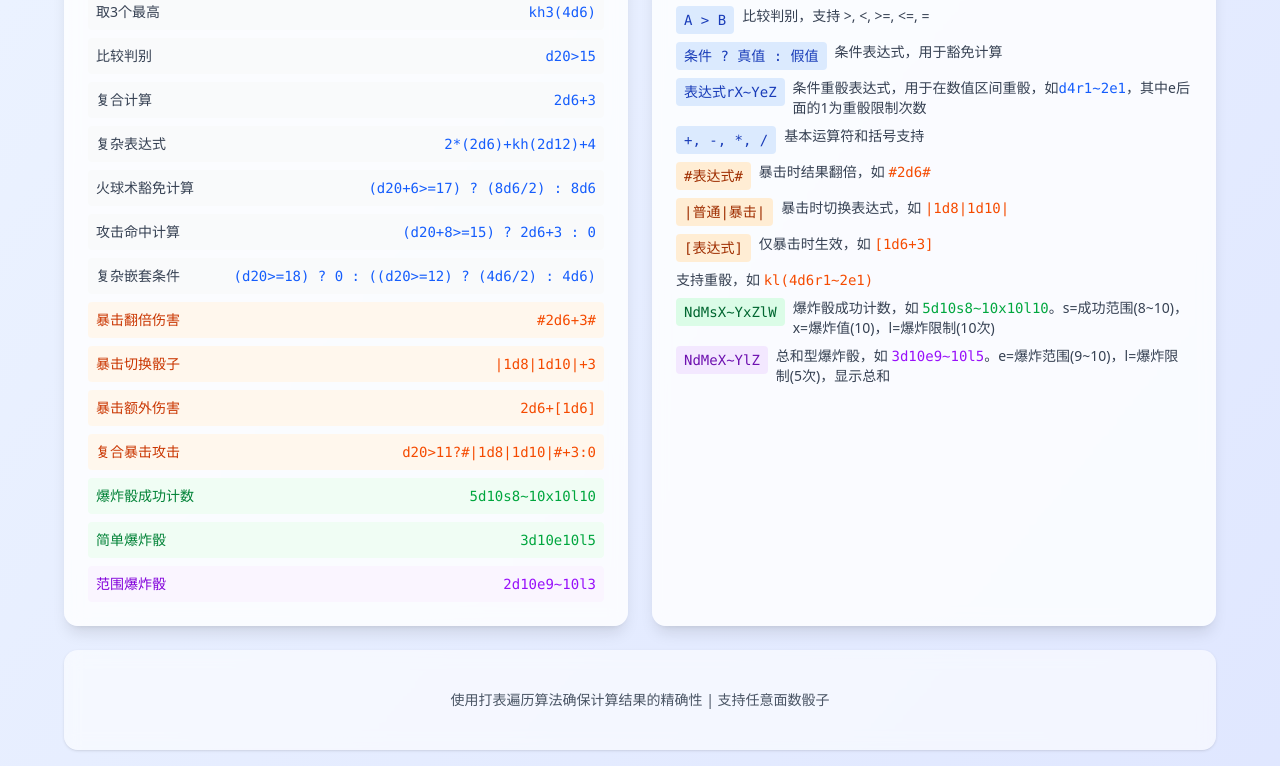
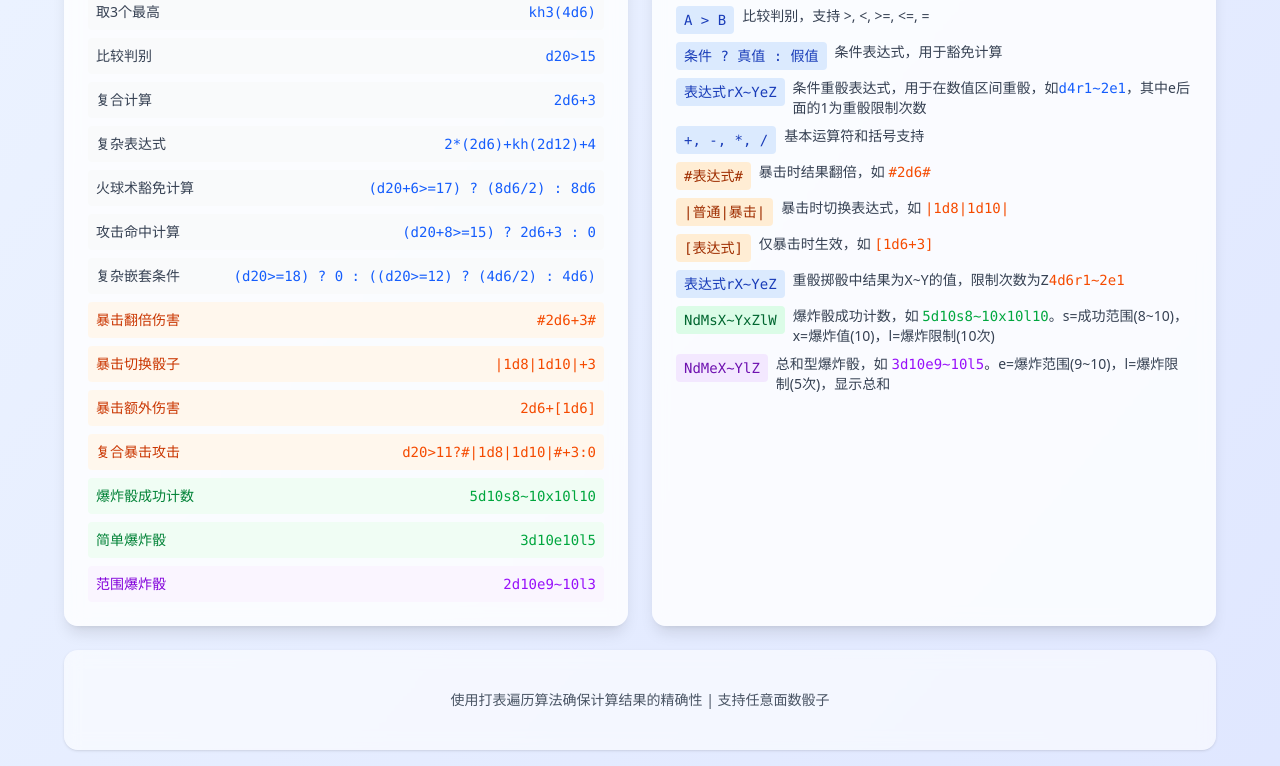
Before and after one commit to IceMoeMoe/trpg-dice-calculator, a React (Vite) app: page / in a window 1280 px wide. Shown: the part 824-1590 px from the top of the page. Built offline with nearby package versions, Linux system fonts and the light colour scheme.

Commit message:
Update App.jsx

```diff
--- a/src/App.jsx
+++ b/src/App.jsx
@@ -202,8 +202,9 @@ function App() {
                   <code className="bg-orange-100 px-2 py-1 rounded text-orange-800 font-mono whitespace-nowrap">[表达式]</code>
                   <span>仅暴击时生效，如 <code className="text-orange-600">[1d6+3]</code></span>
                 </div>
-                <div>
-                  <span>支持重骰，如 <code className="text-orange-600">kl(4d6r1~2e1)</code></span>
+                <div className="flex items-start gap-2">
+                  <code className="bg-blue-100 px-2 py-1 rounded text-blue-800 font-mono whitespace-nowrap">表达式rX~YeZ</code>
+                  <span>重骰掷骰中结果为X~Y的值，限制次数为Z<code className="text-orange-600">4d6r1~2e1</code></span>
                 </div>
                 <div className="flex items-start gap-2">
                   <code className="bg-green-100 px-2 py-1 rounded text-green-800 font-mono whitespace-nowrap">NdMsX~YxZlW</code>
```
